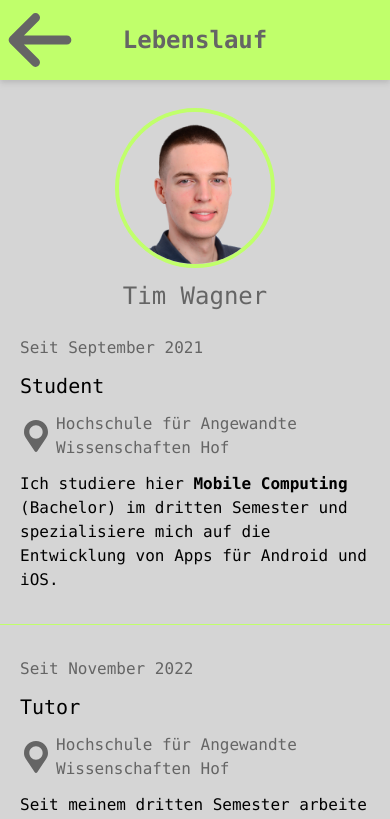
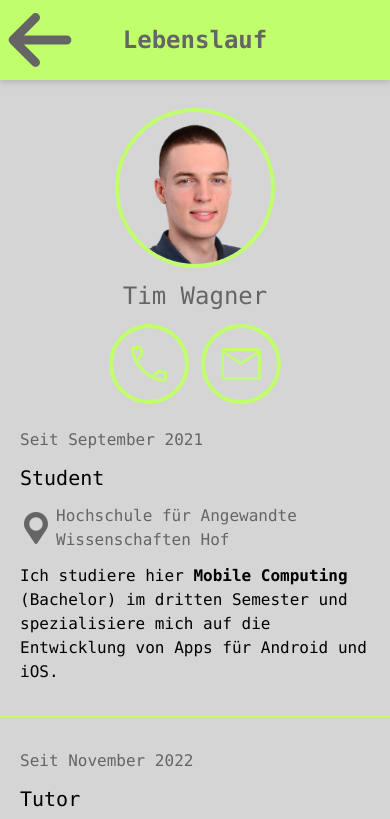
Before and after one commit to tim-w97/MyProfilePage, a React (Create React App) app: page /lebenslauf in a window 390 px wide. Shown: the top 819 px of the page. Built offline with nearby package versions, Linux system fonts and the light colour scheme.

Commit message:
added Mail and Phone to my Profile

```diff
--- a/src/pages/CVPage.js
+++ b/src/pages/CVPage.js
@@ -11,7 +11,7 @@ function CVPage() {
   return (
     <div className="font-mono md:mx-20">
       <div className="max-w-screen-md m-auto">
-        <Profile className="mt-24" />
+        <Profile className="mt-24 mb-6" />
 
         <CVEntry
           time="Seit September 2021"
--- a/src/widgets/Profile.js
+++ b/src/widgets/Profile.js
@@ -1,14 +1,27 @@
 import tim from "../assets/images/tim.png";
+import Mail from "../widgets/icons/Mail";
+import Phone from "./icons/Phone";
 
 function Profile(props) {
   return (
     <div className={props.className + " flex flex-col items-center"}>
+      {/* Portrait of me */}
       <img
         className="aspect-square w-40 object-cover object-top rounded-full border border-tim-green border-4 mt-3"
         src={tim}
         alt="Portrait von Tim"
       ></img>
-      <p className="mt-3 mb-6 text-2xl text-tim-gray">Tim Wagner</p>
+      <p className="text-2xl text-tim-gray my-3">Tim Wagner</p>
+      <div className="flex gap-3">
+        {/* Phone-Icon */}
+        <div className="w-20 rounded-full border border-tim-green border-4">
+          <Phone className="aspect-square m-3" />
+        </div>
+        {/* E-Mail-Icon */}
+        <div className="w-20 rounded-full border border-tim-green border-4">
+          <Mail className="aspect-square m-3" />
+        </div>
+      </div>
     </div>
   );
 }
```
